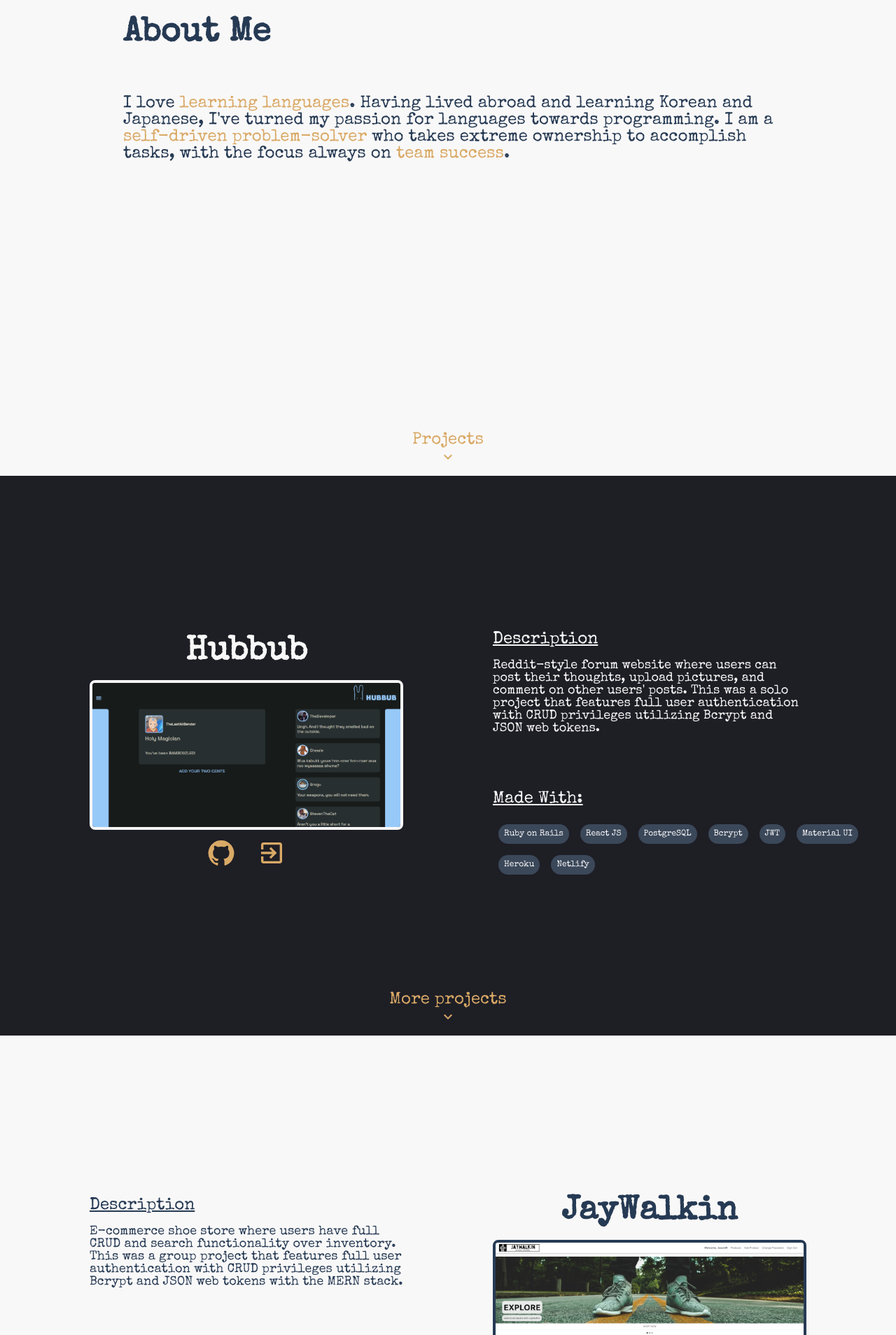
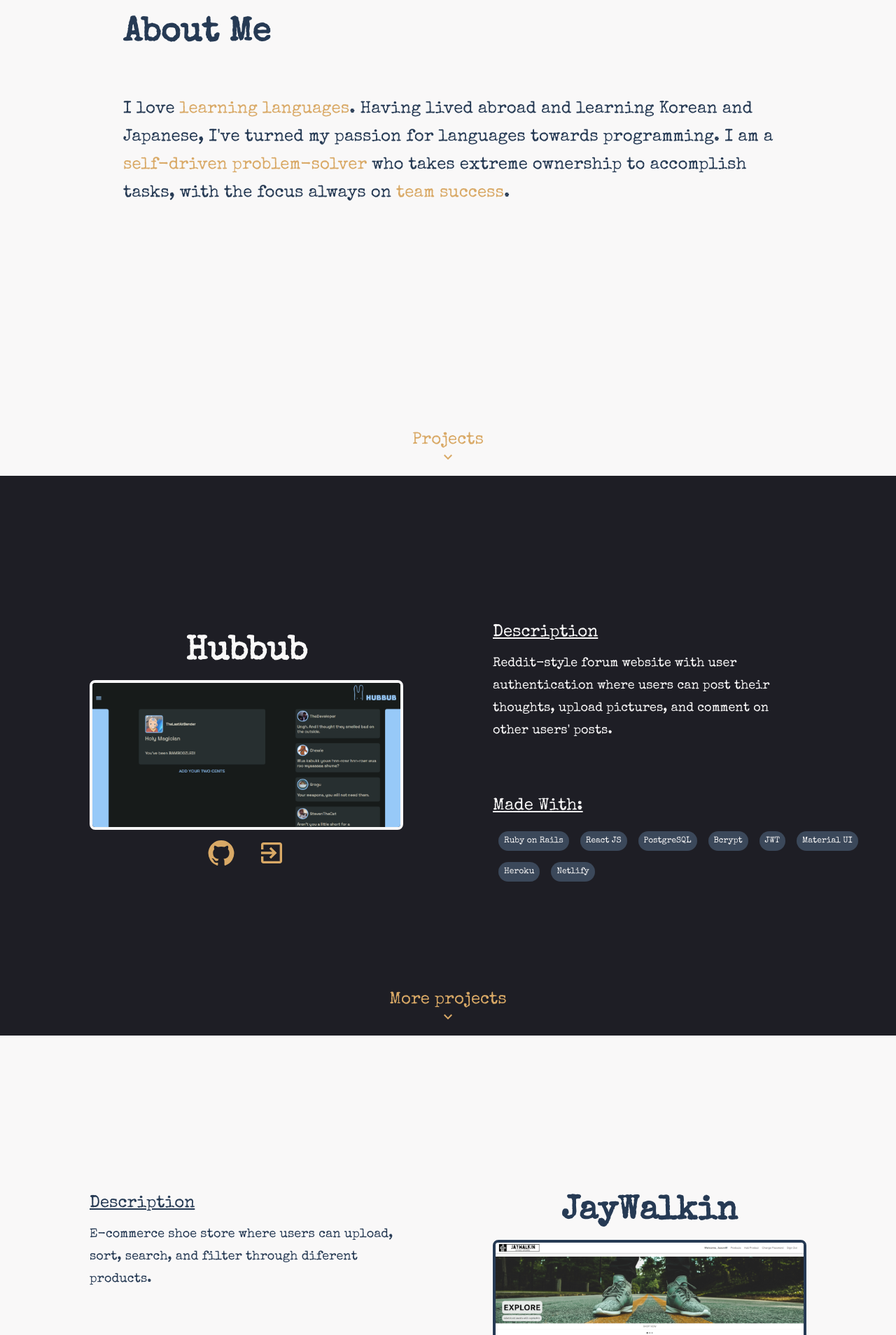
Before and after one commit to jason-moritz/portfolio, a React (Create React App) app in the folder client/: page / in a window 1280 px wide. Shown: the part 920-2828 px from the top of the page at 70% size. Built offline with nearby package versions, Linux system fonts and the light colour scheme.

Commit message:
Added line height to about section and product description.

```diff
--- a/client/src/screens/about/About.css
+++ b/client/src/screens/about/About.css
@@ -22,6 +22,7 @@
 
 .about-content {
   font-size: 1.5rem;
+  line-height: 2rem;
 }
 
 .about-span {
@@ -34,7 +35,7 @@
   }
 
   .about-content {
-    font-size: 1.5rem;
+    line-height: 2.5rem;
   }
 }
 
--- a/client/src/screens/projects/Project1.css
+++ b/client/src/screens/projects/Project1.css
@@ -71,6 +71,7 @@
 
 .project-description {
   font-size: 14px;
+  line-height: 1.25rem;
 }
 
 .project-tech-stack {
@@ -106,6 +107,7 @@ div .list-item-a {
 
   .project-description {
     font-size: 18px;
+    line-height: 2rem;
   }
 }
 
--- a/client/src/screens/projects/Project1.jsx
+++ b/client/src/screens/projects/Project1.jsx
@@ -49,10 +49,9 @@ export default function Project1() {
           <div className='project-info'>
             <div className='project-description-title'>Description</div>
             <div className='project-description'>
-              Reddit-style forum website where users can post their thoughts,
-              upload pictures, and comment on other users' posts. This was a
-              solo project that features full user authentication with CRUD
-              privileges utilizing Bcrypt and JSON web tokens.
+              Reddit-style forum website with user authentication where users
+              can post their thoughts, upload pictures, and comment on other
+              users' posts.
             </div>
           </div>
           <div className='project-tech-stack'>
--- a/client/src/screens/projects/Project2.jsx
+++ b/client/src/screens/projects/Project2.jsx
@@ -53,10 +53,8 @@ export default function Project2() {
           <div className='project-info'>
             <div className='project-description-title'>Description</div>
             <div className='project-description'>
-              E-commerce shoe store where users have full CRUD and search
-              functionality over inventory. This was a group project that
-              features full user authentication with CRUD privileges utilizing
-              Bcrypt and JSON web tokens with the MERN stack.
+              E-commerce shoe store where users can upload, sort, search, and
+              filter through diferent products.
             </div>
           </div>
           <div className='project-tech-stack'>
--- a/client/src/screens/projects/Project3.jsx
+++ b/client/src/screens/projects/Project3.jsx
@@ -55,8 +55,7 @@ export default function Project3() {
             <div className='project-description'>
               On-course golf scorecard and club suggestor (caddie). Users are
               able to add friends and courses, view previous rounds, as well as
-              input their yardages and have Pocket Caddie recommend clubs.
-              Server built on Airtable.
+              input their yardages and get club recommendations.
             </div>
           </div>
           <div className='project-tech-stack'>
```
